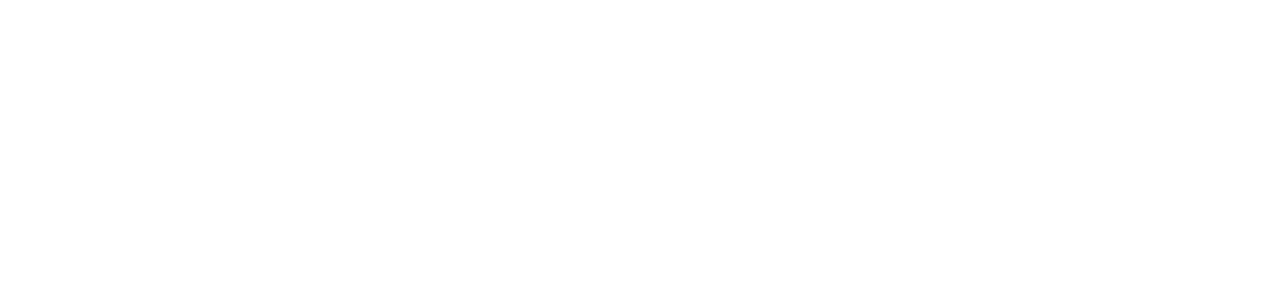
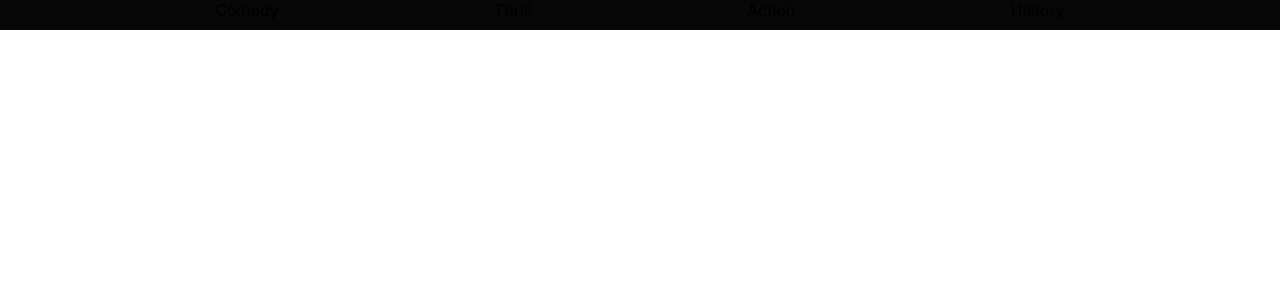
Before and after one commit to prachisinghsherawat/React-Practice, a React (Create React App) app: page / in a window 1280 px wide. Shown: the top 300 px of the page. Built offline with nearby package versions, Linux system fonts and the light colour scheme.

Commit message:
Use Reducer Hook

```diff
--- a/src/App.js
+++ b/src/App.js
@@ -1,10 +1,11 @@
 import logo from './logo.svg';
 import './App.css';
 
-import { Todo } from './Components/Todo/Todo';
-import { UseRefHook } from './Components/Hooks/UseRefHook';
-import { UseMemoHook } from './Components/Hooks/UseMemoHook';
-import { UseReducerHook } from './Components/Hooks/UseReducerHook';
+// import { Todo } from './Components/Todo/Todo';
+// import { UseRefHook } from './Components/Hooks/UseRefHook';
+// import { UseMemoHook } from './Components/Hooks/UseMemoHook';
+// import { UseReducerHook } from './Components/Hooks/UseReducerHook';
+import { Home } from './Components/PropsDrilling/Home';
 
 function App() {
   return (
@@ -14,7 +15,7 @@ function App() {
       {/* <UseRefHook /> */}
       {/* <UseMemoHook /> */}
       {/* <UseReducerHook /> */}
-
+      <Home />
     </div>
 
   );
--- a/src/Components/Hooks/UseReducerHook.jsx
+++ b/src/Components/Hooks/UseReducerHook.jsx
@@ -8,7 +8,7 @@ export const UseReducerHook = () => {
 
     const initState = {counter : 0}
 
-    const [counter , dispatch] = useReducer(reducer , initState)          //  useReducer(function , object)
+    const [counter , dispatch] = useReducer(Reducer , initState)          //  useReducer(function , object)
     console.log(useReducer())
 
 
```
